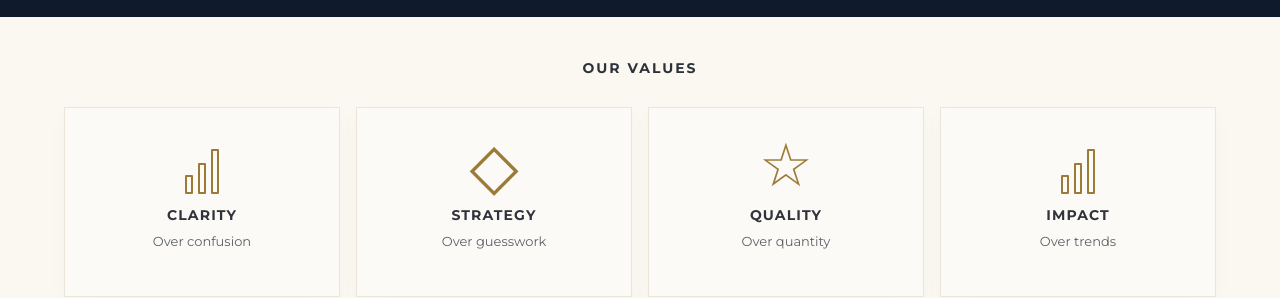
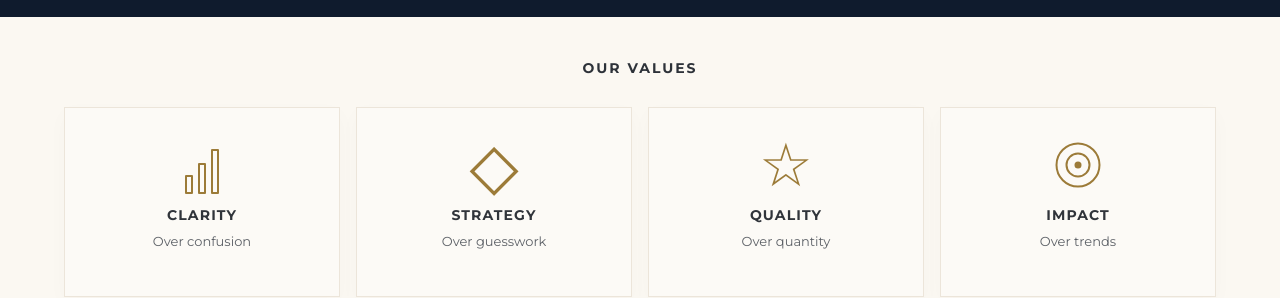
Before and after one commit to closetosky-ops/brand-axis-, a plain HTML site: page about.html in a window 1280 px wide. Shown: the part 3600-3898 px from the top of the page. Drawn offline with nearby package versions, Linux system fonts and the light colour scheme.

Commit message:
Add files via upload

```diff
--- a/about.html
+++ b/about.html
@@ -222,8 +222,10 @@
         </article>
 
         <article class="value-card">
-          <div class="value-icon bars" aria-hidden="true">
-            <span></span><span></span><span></span>
+          <div class="value-icon impact" aria-hidden="true">
+            <span class="impact-ring impact-ring-outer"></span>
+            <span class="impact-ring impact-ring-inner"></span>
+            <span class="impact-dot"></span>
           </div>
           <h2>IMPACT</h2>
           <p>Over trends</p>
--- a/assets/css/styles.css
+++ b/assets/css/styles.css
@@ -2069,6 +2069,40 @@ a { color: inherit; }
   font-size: 60px;
 }
 
+.value-icon.impact {
+  position: relative;
+  align-items: center;
+}
+
+.value-icon.impact .impact-ring,
+.value-icon.impact .impact-dot {
+  position: absolute;
+  left: 50%;
+  top: 50%;
+  transform: translate(-50%, -50%);
+  border-radius: 50%;
+}
+
+.value-icon.impact .impact-ring {
+  border: 2px solid #9c7b38;
+}
+
+.value-icon.impact .impact-ring-outer {
+  width: 45px;
+  height: 45px;
+}
+
+.value-icon.impact .impact-ring-inner {
+  width: 25px;
+  height: 25px;
+}
+
+.value-icon.impact .impact-dot {
+  width: 7px;
+  height: 7px;
+  background: #9c7b38;
+}
+
 .value-card h2 {
   margin: 0 0 8px;
   color: #30343a;
```
